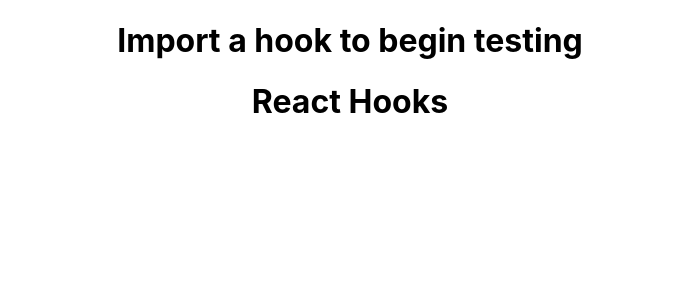
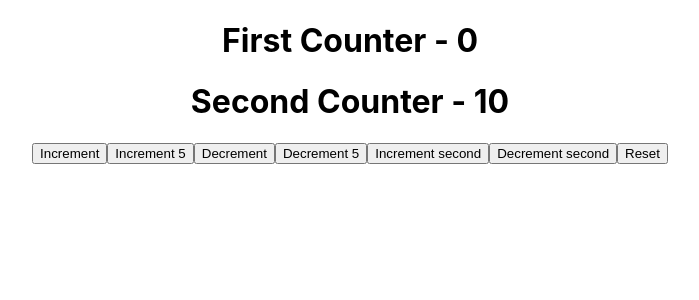
Before and after one commit to angelrosmend/Hooks-codevolution, a React (Create React App) app: page / in a window 1280 px wide. Shown: the top 300 px of the page, without its empty margins (290-989 px from the left). Built offline with nearby package versions, Linux system fonts and the light colour scheme.

Commit message:
introduction to useReducer hook

```diff
--- a/src/App.js
+++ b/src/App.js
@@ -1,6 +1,9 @@
 import React from 'react';
 import './App.css';
+import SongList from './components/SongList';
 import ComponentC from './hooks/useContext/ComponentC';
+import CounterOne from './hooks/useReducer/CounterOne';
+import CounterTwo from './hooks/useReducer/CounterTwo';
 
 
 export const UserContext = React.createContext()
@@ -9,12 +12,7 @@ export const ChannelContext = React.createContext()
 function App() {
   return (
     <div className="App">
-      <h1>Import a hook to begin testing</h1>
-      <UserContext.Provider value={'React'}>
-        <ChannelContext.Provider value={'Hooks'}>
-        <ComponentC/>
-        </ChannelContext.Provider>
-      </UserContext.Provider>
+     <CounterTwo/>
     </div>
   );
 }
--- /dev/null
+++ b/src/components/SongList.jsx
@@ -0,0 +1,25 @@
+import React,{useState} from 'react'
+
+function SongList() {
+   const [songs, setSongs] = useState([{title: "Fairies wear boots", artist: "Black Sabbath", id: 1},
+              {title: "Starman", artist: "David Bowie", id: 2},
+              {title: "Time", artist: "Pink Floyd", id: 3}])
+
+
+    const addSong = () => {
+        setSongs([...songs, {title: 'new song', id:4}])
+    }
+
+
+    return (
+        <div className="song-list">
+            <ul>
+                {songs.map (song => {
+                    return <li key={song.id}>{song.title} - {song.artist}</li> })}
+            </ul>
+            <button>Add song</button>
+        </div>
+    )
+}
+
+export default SongList
--- /dev/null
+++ b/src/hooks/useReducer/CounterOne.jsx
@@ -0,0 +1,33 @@
+import React from 'react'
+import { useReducer } from 'react'
+
+
+const initialState = 0
+const reducer = (state, action) => {
+    switch (action) {
+        case 'increment':
+            return state + 1;
+        case 'decrement':
+            return state - 1
+        case 'reset':
+            return initialState
+        default:
+            return state
+    }
+}
+
+function CounterOne() {
+
+    const [count, dispatch] = useReducer(reducer, initialState)
+
+    return (
+        <div>
+            <h1>Count - {count}</h1>
+            <button onClick={() => dispatch('increment')}>Increment</button>
+            <button onClick={() => dispatch('decrement')}>Decrement</button>
+            <button onClick={() => dispatch('reset')}>Reset</button>
+        </div>
+    )
+}
+
+export default CounterOne
--- /dev/null
+++ b/src/hooks/useReducer/CounterTwo.jsx
@@ -0,0 +1,53 @@
+import React from 'react'
+import { useReducer } from 'react'
+
+
+const initialState = {
+    firstCounter: 0,
+    secondCounter: 10
+}
+const reducer = (state, action) => {
+    switch (action.type) { //where action refers to the entire object and type its properties
+        case 'increment':
+            return { ...state, firstCounter: state.firstCounter + action.value}
+        case 'decrement':
+            if (state.firstCounter > 0){
+                return { ...state, firstCounter: state.firstCounter - action.value}
+            }else{
+                return initialState
+            }
+        case 'increment2':
+            return { ...state, secondCounter: state.secondCounter + action.value}
+        case 'decrement2':
+            if (state.secondCounter > 0){
+                return { ...state, secondCounter: state.secondCounter - action.value}
+            }else{
+                return initialState
+            }
+        case 'reset':
+            return initialState
+        default:
+            return state
+    }
+}
+
+function CounterTwo() {
+
+    const [count, dispatch] = useReducer(reducer, initialState)
+
+    return (
+        <div>
+            <h1>First Counter - {count.firstCounter}</h1>
+            <h1>Second Counter - {count.secondCounter}</h1>
+            <button onClick={() => dispatch({type: 'increment', value: 1})}>Increment</button>
+            <button onClick={() => dispatch({type: 'increment', value: 5})}>Increment 5</button>
+            <button onClick={() => dispatch({type:'decrement', value: 1})}>Decrement</button>
+            <button onClick={() => dispatch({type:'decrement', value: 5})}>Decrement 5</button>
+            <button onClick={() => dispatch({type: 'increment2', value: 1})}>Increment second</button>
+            <button onClick={() => dispatch({type:'decrement2', value: 1})}>Decrement second</button>
+            <button onClick={() => dispatch({type: 'reset'})}>Reset</button>
+        </div>
+    )
+}
+
+export default CounterTwo
```
